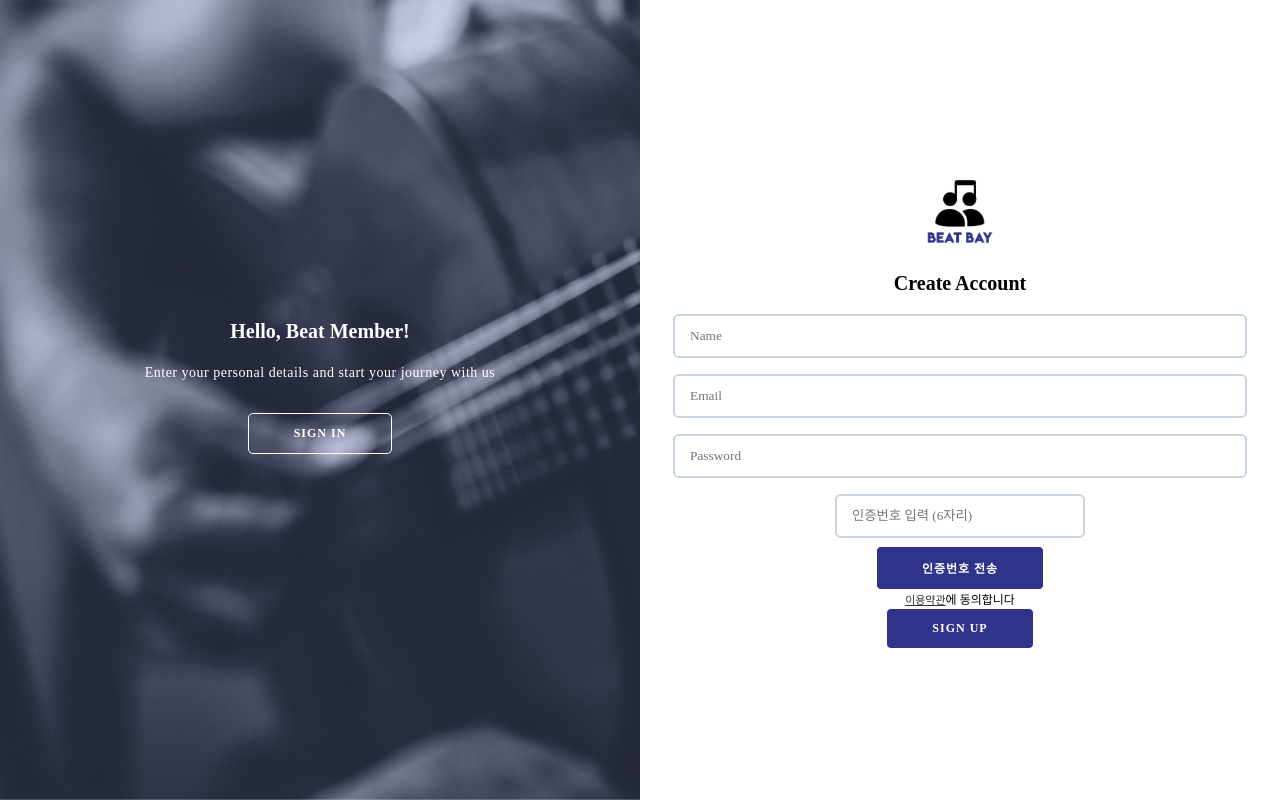
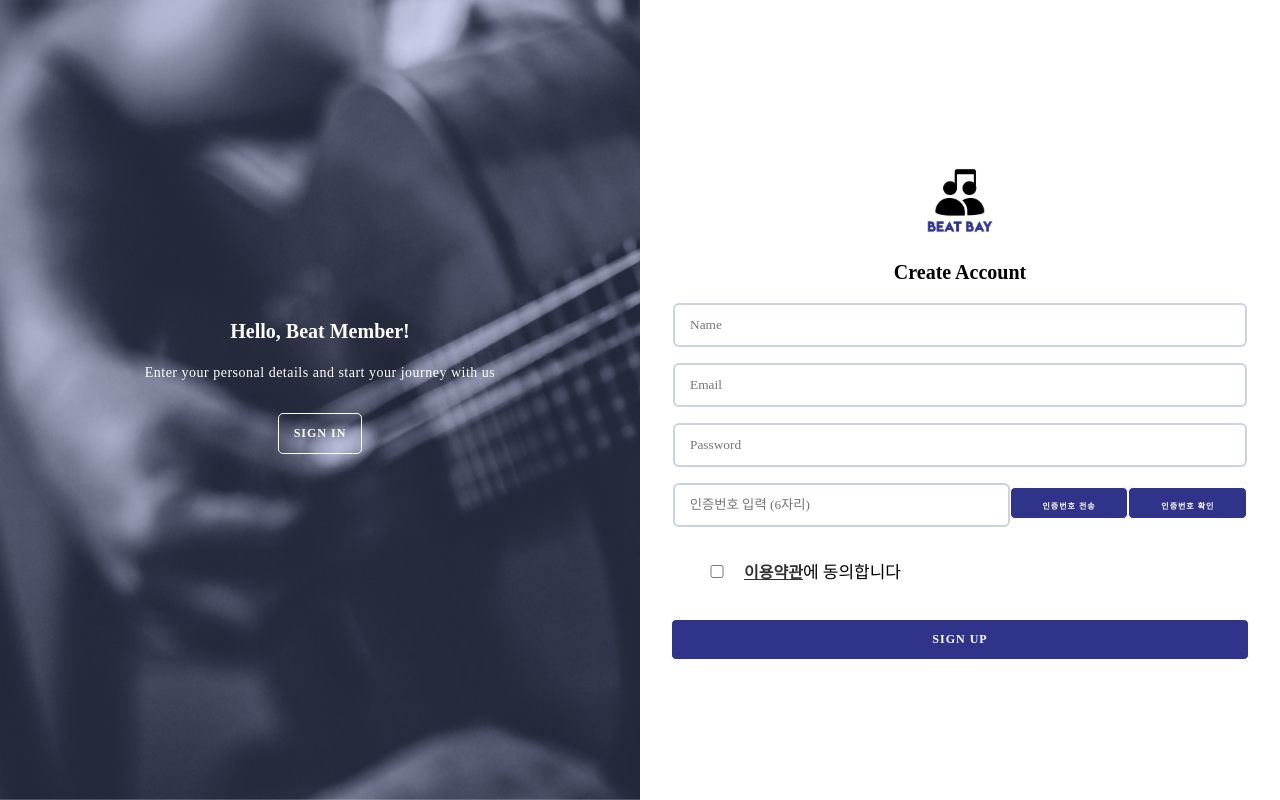
Before and after one commit to sesac-ydp5-2nd-C/2nd-project-beatbay-front, a React (Create React App) app: page /user in a window 1280 px wide. Both pictures are taken after a click on the button "SIGN UP". Built offline with nearby package versions, Linux system fonts and the light colour scheme; a web font is replaced by a local one.

Commit message:
feat:button style(#4)
sadf sdfas dfjwiosek,ferawuijfgnhviu bncmc /.lwomu,bejkn'svkng zo
luxei',hkn./[voiu'z l80i;j'm[4r3098j;p743

```diff
--- a/src/screen/user/signInUp/index.js
+++ b/src/screen/user/signInUp/index.js
@@ -66,6 +66,9 @@ const SignInUpScreen = () => {
   const handleCheckboxChange = () => {
     setIsChecked(!isChecked); // 체크박스를 토글
   };
+  const sendAuth = () => {};
+
+  const checkAuth = () => {};
 
   return (
     <div className={`Lcontainer ${isSignUp ? 'right-panel-active' : ''}`}>
@@ -95,28 +98,50 @@ const SignInUpScreen = () => {
             value={password}
             onChange={(e) => setPassword(e.target.value)}
           />
+          <div className="email-authentication">
             <input
-            style={{ width: '40%', textAlign: 'left' }}
               type="text"
               placeholder="인증번호 입력 (6자리)"
               // value={}
               onChange={(e) => setName(e.target.value)}
             />
-          <button>인증번호 전송</button>
-          <span className="find-password">
+            <button onClick={sendAuth}>인증번호 전송</button>
+            <button onClick={checkAuth}>인증번호 확인</button>
+          </div>
+
+          <br></br>
+          <br></br>
+
+          <div
+            style={{
+              border: '10px',
+              width: '100%',
+              fontSize: '17px',
+              color: 'black',
+              textAlign: 'left',
+              marginLeft: '0px',
+            }}
+          >
+            <input type="checkbox" style={{ width: '10%' }}></input>
             <Link
-              to="/user/find_passwd"
+              to="https://www.notion.so/sage-h/515b5c492e7c4e0495c8d57427b42f78"
+              target="_blank"
               style={{
                 textDecoration: 'underline',
-                fontSize: '11px',
-                // fontWeight: 'bold',
+                fontSize: '16px',
+                fontWeight: 'bold',
               }}
             >
               이용약관
             </Link>
             에 동의합니다
-          </span>
-          <button onClick={handleSignUp}>Sign Up</button>
+          </div>
+          <br></br>
+          <br></br>
+          <br></br>
+          <button onClick={handleSignUp} style={{ width: '107%' }}>
+            Sign Up
+          </button>
           {errorMessage && <p className="error-message">{errorMessage}</p>}
         </form>
       </div>
@@ -151,10 +176,12 @@ const SignInUpScreen = () => {
             onChange={(e) => setPassword(e.target.value)}
           />
           <br />
-          <button onClick={handleSignIn}>Sign In</button>
+          <button onClick={handleSignIn} style={{ width: '108%' }}>
+            Sign In
+          </button>
           <br />
 
-          <label htmlFor="reg-log">비밀번호 찾기</label>
+          <label htmlFor="reg-log">비밀번호를 잊으셨나요? 비밀번호 찾기</label>
           <br />
           {errorMessage && <p className="error-message">{errorMessage}</p>}
         </form>
@@ -162,7 +189,9 @@ const SignInUpScreen = () => {
 
         <div className="Lcard-back">
           <form>
-            <h1>Sign in</h1>
+            <img className="logo" src="beatbay_logo.svg" alt="로고"></img>
+
+            <h1>Find password</h1>
             <br></br>
             <input
               type="email"
@@ -170,18 +199,23 @@ const SignInUpScreen = () => {
               value={email}
               onChange={(e) => setEmail(e.target.value)}
             />
+            <div className="email-authentication">
               <input
-              type="password"
-              placeholder="Password"
-              value={password}
-              onChange={(e) => setPassword(e.target.value)}
+                type="text"
+                placeholder="인증번호 입력 (6자리)"
+                // value={}
+                onChange={(e) => setName(e.target.value)}
               />
-            <input type="text" placeholder="test" />
-            <label htmlFor="reg-log">find_passwd</label>
+              <button onClick={sendAuth}>인증번호 전송</button>
+              <button onClick={checkAuth}>인증번호 확인</button>
+            </div>
 
             <br />
-            <button onClick={handleSignIn}>Sign In</button>
+            <button onClick={handleSignIn} style={{ width: '107%' }}>
+              Sign In
+            </button>
             <br />
+            <label htmlFor="reg-log">로그인 하러가기</label>
           </form>
         </div>
       </div>
--- a/src/screen/user/signInUp/style.scss
+++ b/src/screen/user/signInUp/style.scss
@@ -40,10 +40,10 @@
     color: #ffffff;
     font-size: 12px;
     font-weight: bold;
-    padding: 12px 45px;
+    padding: 12px 15px;
     letter-spacing: 1px;
     text-transform: uppercase;
-    transition: transform 80ms ease-in;
+    transition: transform ease-in;
     cursor: pointer;
     border: 1px solid #fff;
   }
@@ -73,12 +73,12 @@
 .form-container {
   position: absolute;
   height: 100%;
-  transition: all 0.6s ease-in-out;
+  transition: all ease-in-out;
 
   //---
   -webkit-transform-style: preserve-3d;
   transform-style: preserve-3d;
-  transition: all 600ms ease-out;
+  transition: all 400ms ease-out;
   // -webkit-backface-visibility: hidden;
   // -moz-backface-visibility: hidden;
   // -o-backface-visibility: hidden;
@@ -140,13 +140,14 @@
   color: #fff;
 
   text-align: center;
-  font-family: Noto Sans;
+
   // font-size: 35px;
   font-style: normal;
   // font-weight: 700;
   line-height: normal;
   // letter-spacing: -1.75px;
   // text-transform: uppercase;
+  transition: all 400ms ease-out;
 }
 
 .Lcontainer.right-panel-active .overlay-container {
@@ -159,8 +160,17 @@
   transition: transform 0.6s ease-in-out;
 }
 
-.find-password {
-  font-size: 10px;
+.email-authentication {
+  width: 110%;
+  input {
+    width: 51%;
+    text-align: left;
+  }
+  button {
+    font-size: 0.8rem;
+    width: 20%;
+    height: 4vh;
+  }
 }
 
 //--------------------------------
```
Lines whose indentation alone changed are shown as unchanged.
